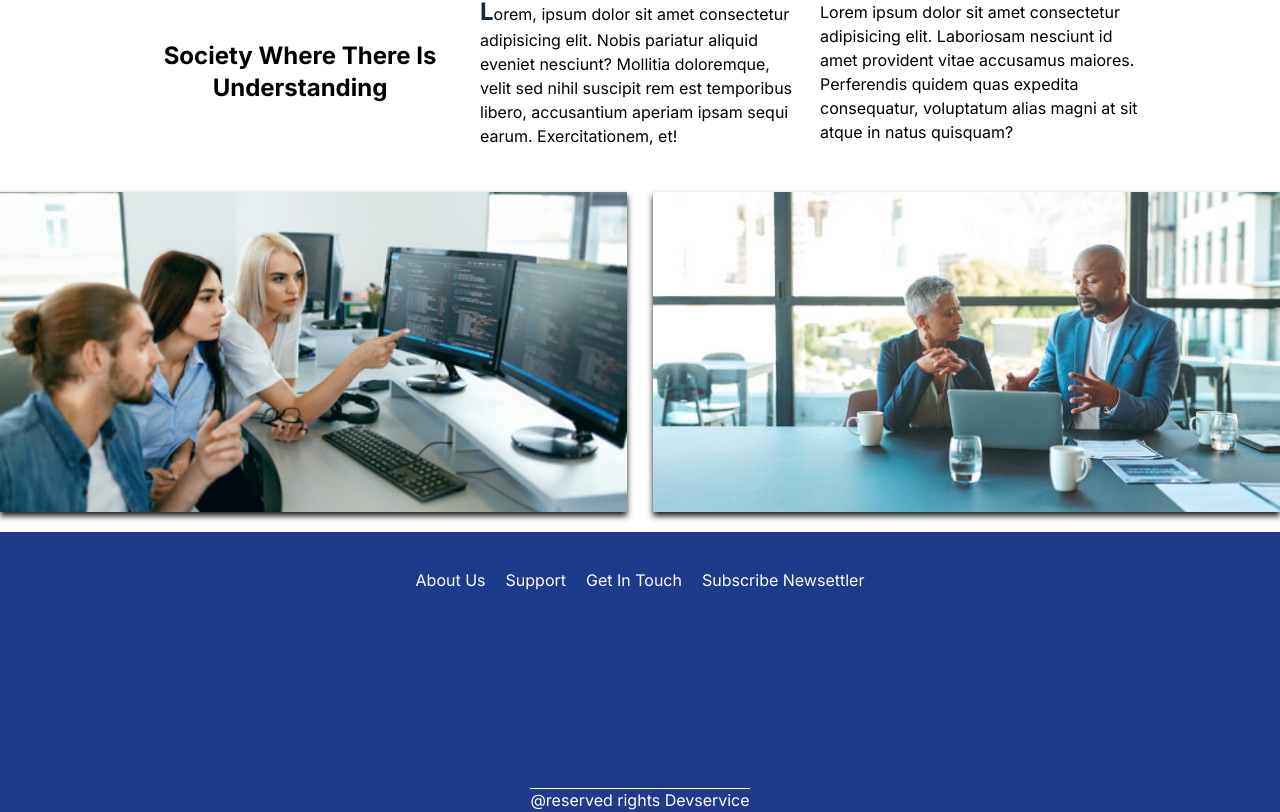
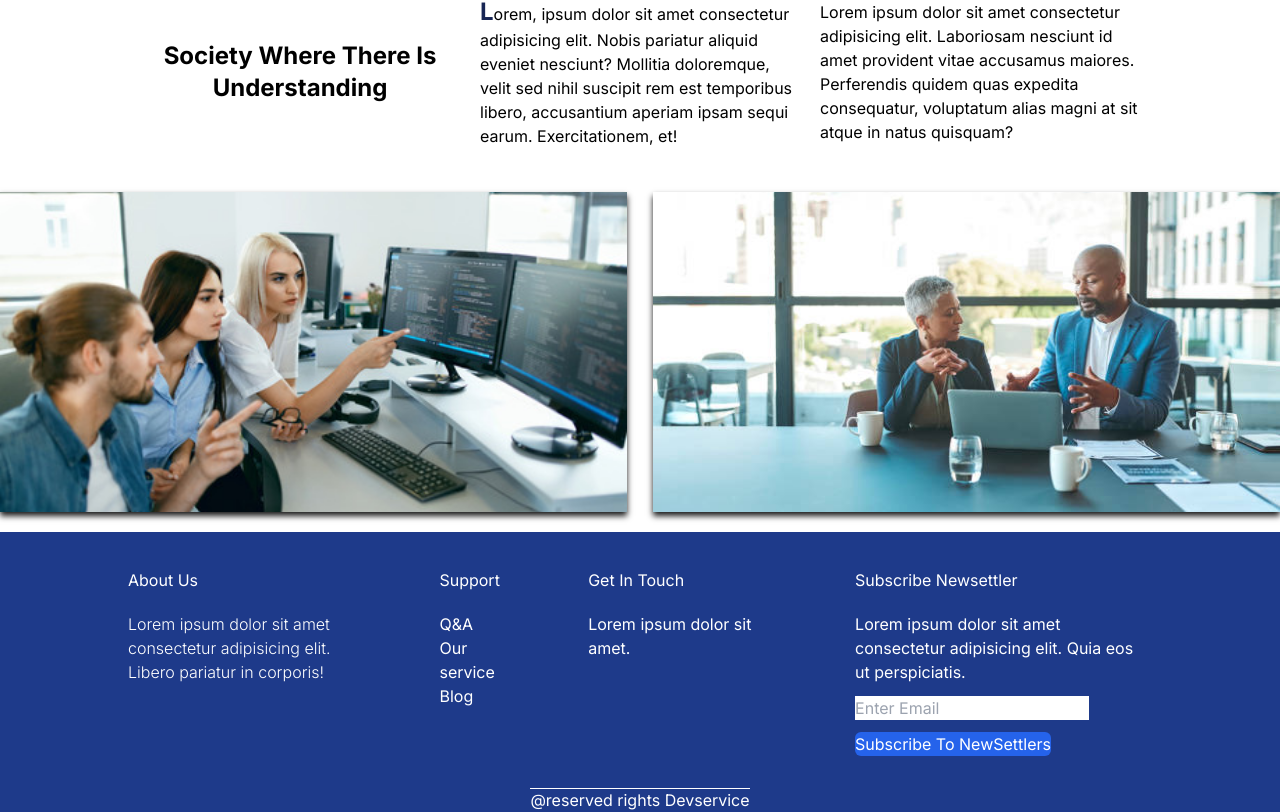
Before and after one commit to tchasinga/devservice, a Next.js app: page / in a window 1280 px wide. Shown: the part 1178-1990 px from the top of the page. Built offline with nearby package versions, Linux system fonts and the light colour scheme.

Commit message:
add buttons and content in footer

```diff
--- a/src/app/Components/Footer.jsx
+++ b/src/app/Components/Footer.jsx
@@ -3,18 +3,36 @@ import React from "react";
 function Footer() {
   return (
     <div className="flex flex-col justify-center items-center h-[35vh] w-full bg-blue-900 mt-5 text-white mb-0 pt-9">
-      <div className="flex flex-row gap-5 h-[30vh]">
-        <div>
+      <div className="flex flex-row gap-16 h-[30vh] w-[80%] justify-center">
+        <div className="w-[25%] ">
           <h2>About Us</h2>
+          <p className="mt-5 font-light">
+            Lorem ipsum dolor sit amet consectetur adipisicing elit. Libero
+            pariatur in corporis!
+          </p>
         </div>
-        <div>
+        <div className="w-fit">
           <h2>Support</h2>
+          <ul className="mt-5">
+            <li>Q&A</li>
+            <li>Our service</li>
+            <li>Blog</li>
+          </ul>
         </div>
-        <div>
+        <div className="w-fit">
           <h2>Get In Touch</h2>
+          <p className="mt-5">Lorem ipsum dolor sit amet.</p>
         </div>
-        <div>
+        <div className="w-[30%]">
           <h2>Subscribe Newsettler</h2>
+          <p className="mt-5">
+            Lorem ipsum dolor sit amet consectetur adipisicing elit. Quia eos ut
+            perspiciatis.
+          </p>
+          <input type="text" placeholder="Enter Email" className="mt-3" />
+          <button type="button" className="bg-blue-600 rounded-md mt-3">
+            Subscribe To NewSettlers
+          </button>
         </div>
       </div>
       <div className="h-10px mb-0">
```
